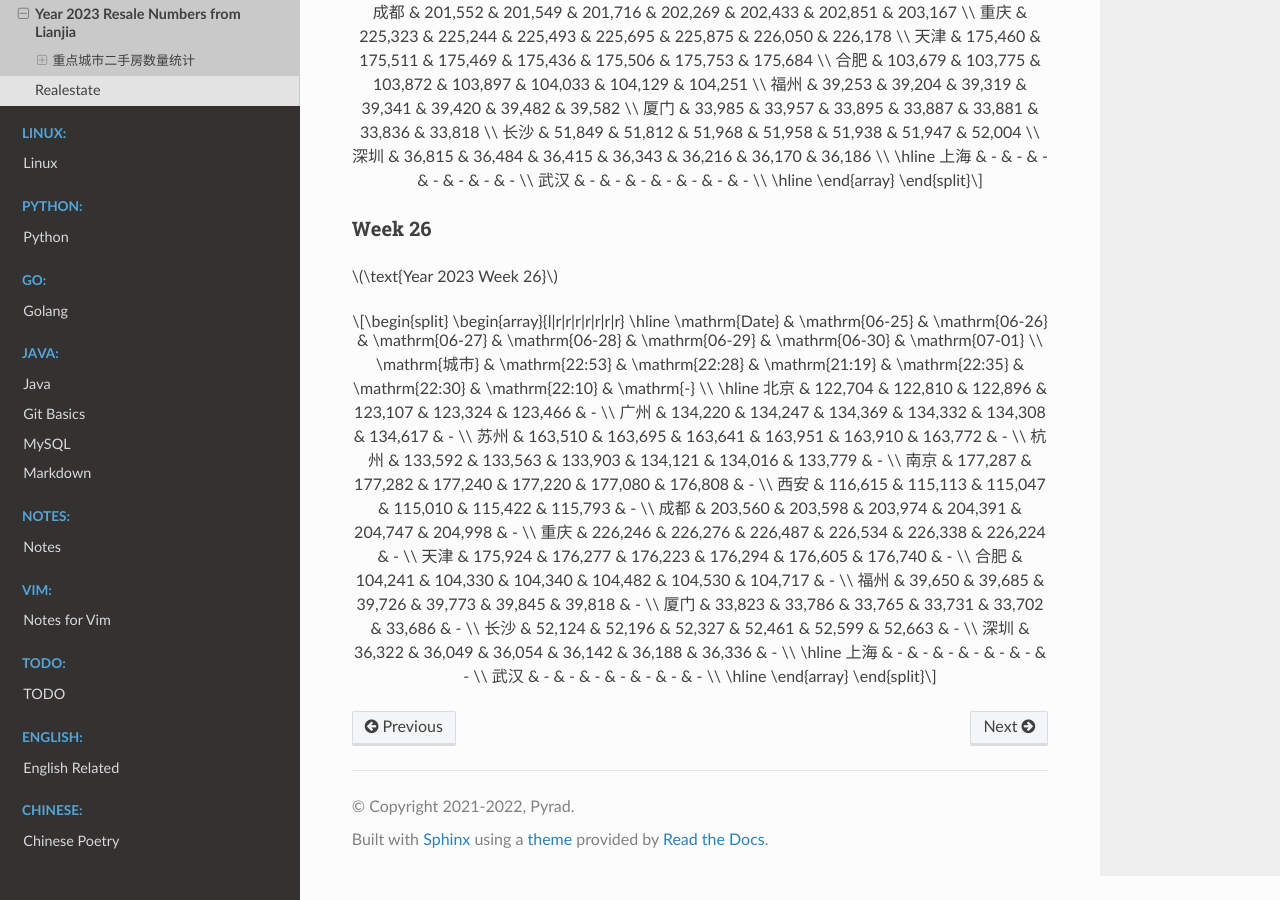
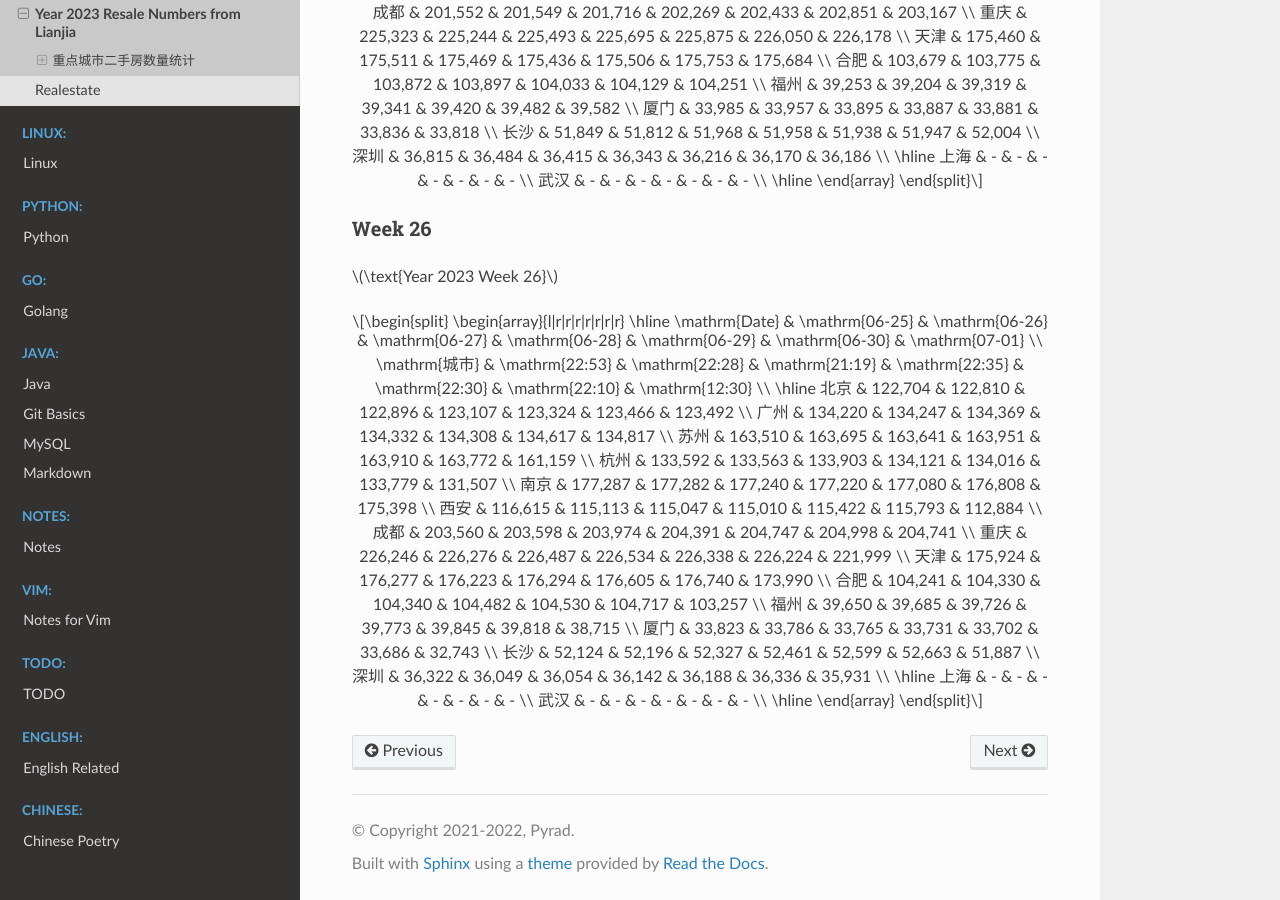
Before and after one commit to Pyrad/pyradnotes, a Sphinx documentation site: the page built from source/RealEstate/resalenumbers2023.md, in a window 1280 px wide and 900 px high, scrolled down 7867 px. Built offline with Sphinx 7.4.7 and the Read the Docs theme 2.0.0, drawn with Linux system fonts in a browser that asks for light colours; a script that is not in the unit is left out.

Commit message:
Realestate Update resale numbers 2023-07-01 12:39

```diff
--- a/source/RealEstate/resalenumbers2023.md
+++ b/source/RealEstate/resalenumbers2023.md
@@ -546,22 +546,22 @@
 \begin{array}{l|r|r|r|r|r|r|r}
 \hline
 \mathrm{Date} & \mathrm{06-25} & \mathrm{06-26} & \mathrm{06-27} & \mathrm{06-28} & \mathrm{06-29} & \mathrm{06-30} & \mathrm{07-01} \\
-\mathrm{城市} & \mathrm{22:53} & \mathrm{22:28} & \mathrm{21:19} & \mathrm{22:35} & \mathrm{22:30} & \mathrm{22:10} & \mathrm{-} \\
+\mathrm{城市} & \mathrm{22:53} & \mathrm{22:28} & \mathrm{21:19} & \mathrm{22:35} & \mathrm{22:30} & \mathrm{22:10} & \mathrm{12:30} \\
 \hline
-北京 & 122,704 & 122,810 & 122,896 & 123,107 & 123,324 & 123,466 & - \\
-广州 & 134,220 & 134,247 & 134,369 & 134,332 & 134,308 & 134,617 & - \\
-苏州 & 163,510 & 163,695 & 163,641 & 163,951 & 163,910 & 163,772 & - \\
-杭州 & 133,592 & 133,563 & 133,903 & 134,121 & 134,016 & 133,779 & - \\
-南京 & 177,287 & 177,282 & 177,240 & 177,220 & 177,080 & 176,808 & - \\
-西安 & 116,615 & 115,113 & 115,047 & 115,010 & 115,422 & 115,793 & - \\
-成都 & 203,560 & 203,598 & 203,974 & 204,391 & 204,747 & 204,998 & - \\
-重庆 & 226,246 & 226,276 & 226,487 & 226,534 & 226,338 & 226,224 & - \\
-天津 & 175,924 & 176,277 & 176,223 & 176,294 & 176,605 & 176,740 & - \\
-合肥 & 104,241 & 104,330 & 104,340 & 104,482 & 104,530 & 104,717 & - \\
-福州 & 39,650 & 39,685 & 39,726 & 39,773 & 39,845 & 39,818 & - \\
-厦门 & 33,823 & 33,786 & 33,765 & 33,731 & 33,702 & 33,686 & - \\
-长沙 & 52,124 & 52,196 & 52,327 & 52,461 & 52,599 & 52,663 & - \\
-深圳 & 36,322 & 36,049 & 36,054 & 36,142 & 36,188 & 36,336 & - \\
+北京 & 122,704 & 122,810 & 122,896 & 123,107 & 123,324 & 123,466 & 123,492 \\
+广州 & 134,220 & 134,247 & 134,369 & 134,332 & 134,308 & 134,617 & 134,817 \\
+苏州 & 163,510 & 163,695 & 163,641 & 163,951 & 163,910 & 163,772 & 161,159 \\
+杭州 & 133,592 & 133,563 & 133,903 & 134,121 & 134,016 & 133,779 & 131,507 \\
+南京 & 177,287 & 177,282 & 177,240 & 177,220 & 177,080 & 176,808 & 175,398 \\
+西安 & 116,615 & 115,113 & 115,047 & 115,010 & 115,422 & 115,793 & 112,884 \\
+成都 & 203,560 & 203,598 & 203,974 & 204,391 & 204,747 & 204,998 & 204,741 \\
+重庆 & 226,246 & 226,276 & 226,487 & 226,534 & 226,338 & 226,224 & 221,999 \\
+天津 & 175,924 & 176,277 & 176,223 & 176,294 & 176,605 & 176,740 & 173,990 \\
+合肥 & 104,241 & 104,330 & 104,340 & 104,482 & 104,530 & 104,717 & 103,257 \\
+福州 & 39,650 & 39,685 & 39,726 & 39,773 & 39,845 & 39,818 & 38,715 \\
+厦门 & 33,823 & 33,786 & 33,765 & 33,731 & 33,702 & 33,686 & 32,743 \\
+长沙 & 52,124 & 52,196 & 52,327 & 52,461 & 52,599 & 52,663 & 51,887 \\
+深圳 & 36,322 & 36,049 & 36,054 & 36,142 & 36,188 & 36,336 & 35,931 \\
 \hline
 上海 & - & - & - & - & - & - & - \\
 武汉 & - & - & - & - & - & - & - \\
```
Also changed, not shown: 1 other file.
